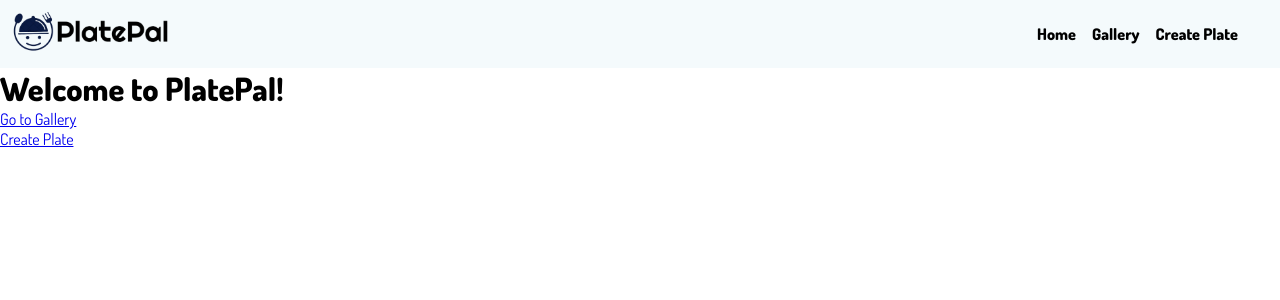
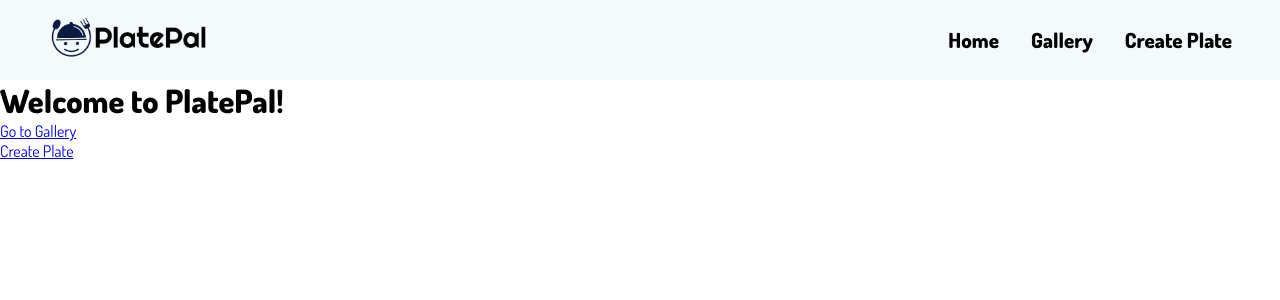
Before and after one commit to itsJuliet/PlatePal, a React (Vite) app: page / in a window 1280 px wide. Shown: the top 300 px of the page. Built offline with nearby package versions, Linux system fonts and the light colour scheme.

Commit message:
style header

```diff
--- a/src/App.scss
+++ b/src/App.scss
@@ -1,20 +1,20 @@
+@use "./styles/partials/_globals.scss" as *;
+@use "./styles/partials/_variables.scss" as *;
+@use "./styles/partials/_mixins.scss" as *;
+
+
 body {
-    font-family: Arial, sans-serif;
-  }
+    font-family: $font-family;
+}
 
-  .gallery-container {
-    display: flex;
-    flex-wrap: wrap;
-  }
-
-  .image-card {
+.image-card {
     margin: 10px;
     border: 1px solid #ccc;
     padding: 10px;
     width: 200px;
-  }
+}
 
-  img {
+img {
     width: 100%;
     height: auto;
-  }
+}
--- a/src/components/Header/Header.scss
+++ b/src/components/Header/Header.scss
@@ -4,7 +4,7 @@
 
 .header {
     background-color: $color-clear;
-    padding: 10px;
+    padding: 1rem;
     color: black;
     font-family: $font-family;
 
@@ -15,15 +15,15 @@
     }
 
     &__logo {
-        img {
-            max-width: 10rem;
-        }
+        margin-left: 2rem;
+        max-width: 10rem;
+
     }
 
     &__links {
         list-style: none;
         display: flex;
-        gap: 1rem;
+        gap: 2rem;
         align-items: center;
         margin-right: 2rem;
     }
@@ -32,6 +32,23 @@
         color: black;
         text-decoration: none;
         font-weight: bold;
+        font-size: 1.3rem;
+        transition: color 0.3s ease;
+
+        &:hover {
+            color: $color-gray;
+        }
+
+        &:active {
+            color: $color-dark-blue;
+            border-bottom: 2px solid $color-dark-blue;
+        }
+
+        &:focus {
+            color: $color-slate-blue;
+            border-bottom: 2px solid $color-slate-blue;
+            outline: none;
+        }
     }
 
     &__item {
--- a/src/pages/GalleryPage/GalleryPage.jsx
+++ b/src/pages/GalleryPage/GalleryPage.jsx
@@ -2,6 +2,7 @@ import React, { useState, useEffect } from 'react';
 import { fetchPlatings } from '../../api';
 import { Link, useLocation } from 'react-router-dom';
 import ImageCard from '../../components/ImageCard/ImageCard';
+import './GalleryPage.scss'
 
 function GalleryPage() {
   const [platings, setPlatings] = useState([]);
@@ -20,8 +21,8 @@ function GalleryPage() {
 
   return (
     <div>
-      <h1>Gallery</h1>
-      <div className="gallery-container">
+      <h1 className='gallery__header'>Gallery</h1>
+      <div className="gallery__image-container">
         {platings.length === 0 ? (
           <p>No images saved to the gallery yet.</p>
         ) : (
--- a/src/pages/GalleryPage/GalleryPage.scss
+++ b/src/pages/GalleryPage/GalleryPage.scss
@@ -0,0 +1,18 @@
+@use "../../styles/partials/_globals.scss" as *;
+@use "../../styles/partials/_variables.scss" as *;
+@use "../../styles/partials/_mixins.scss" as *;
+
+.gallery {
+
+    &__header {
+        display: flex;
+        justify-content: center;
+        margin: 2rem;
+    }
+
+    &__image-container {
+        display: flex;
+        flex-wrap: wrap;
+        margin: 2rem;
+    }
+}
--- a/src/styles/partials/_variables.scss
+++ b/src/styles/partials/_variables.scss
@@ -4,3 +4,7 @@ $breakpoint-desktop: 1280px;
 $font-family: 'Dosis';
 
 $color-clear: #F4FAFC;
+$color-dark-blue: #0b1944;
+$color-slate-blue: #3c4f6e;
+$color-gray-blue: #a5b7c3;
+$color-gray: #d9d8dd;
```
